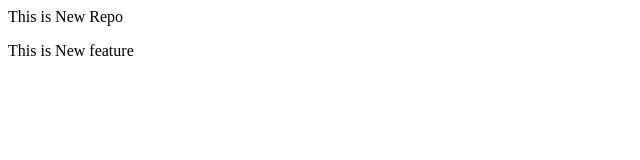
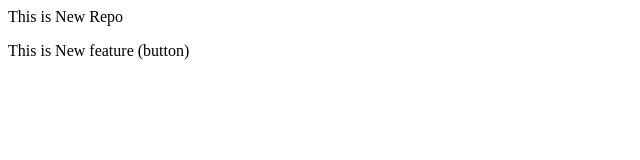
Before and after one commit to mitalthanki/LocalRepo, a plain HTML site: page index.html in a window 1280 px wide. Shown: the full height of the page, 0-640 px from the left. Drawn offline with Linux system fonts and the light colour scheme.

Commit message:
Add Button

```diff
--- a/index.html
+++ b/index.html
@@ -1,2 +1,2 @@
 <p>This is New Repo</p>
-<p>This is New feature</p>
+<p>This is New feature (button)</p>
```
